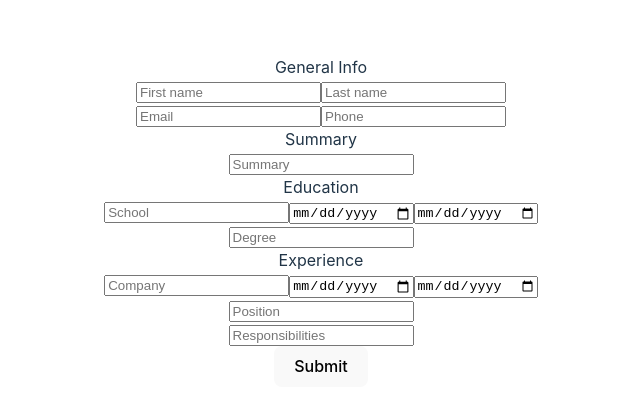
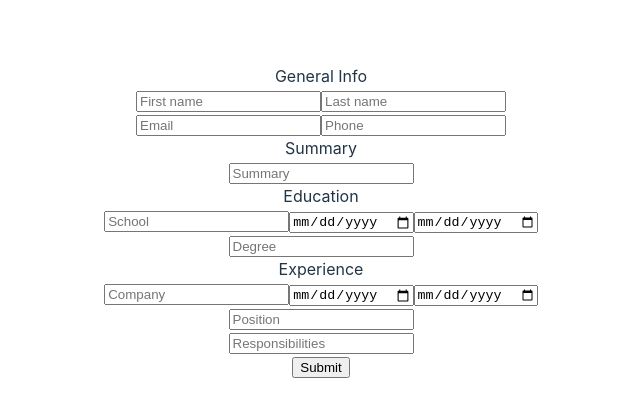
Before and after one commit to MortalChris/REACT-CV-APPLICATION, a React (Vite) app in the folder react-cv-application/: page / in a window 1280 px wide. Shown: the part 179-596 px from the top of the page, without its empty margins (319-959 px from the left). Built offline with nearby package versions, Linux system fonts and the light colour scheme.

Commit message:
submit button function

```diff
--- a/react-cv-application/src/App.jsx
+++ b/react-cv-application/src/App.jsx
@@ -1,7 +1,16 @@
-// import { useState } from 'react';
+import { useState } from 'react';
 import './App.css';
 
 function App() {
+
+  const submit = () => {
+    console.log("this works");
+    //hide inputs
+    //display value of inputs
+    //hide submit button
+    //display edit button
+  };
+
   return (
     <>
       <form>
@@ -48,7 +57,7 @@ function App() {
 
 
         <div id="button-container">
-          <button onSubmit="" >Submit</button>
+          <input onClick={submit} type="button" value="Submit" id="submit"/>
         </div>
       </form>
     </>
```
